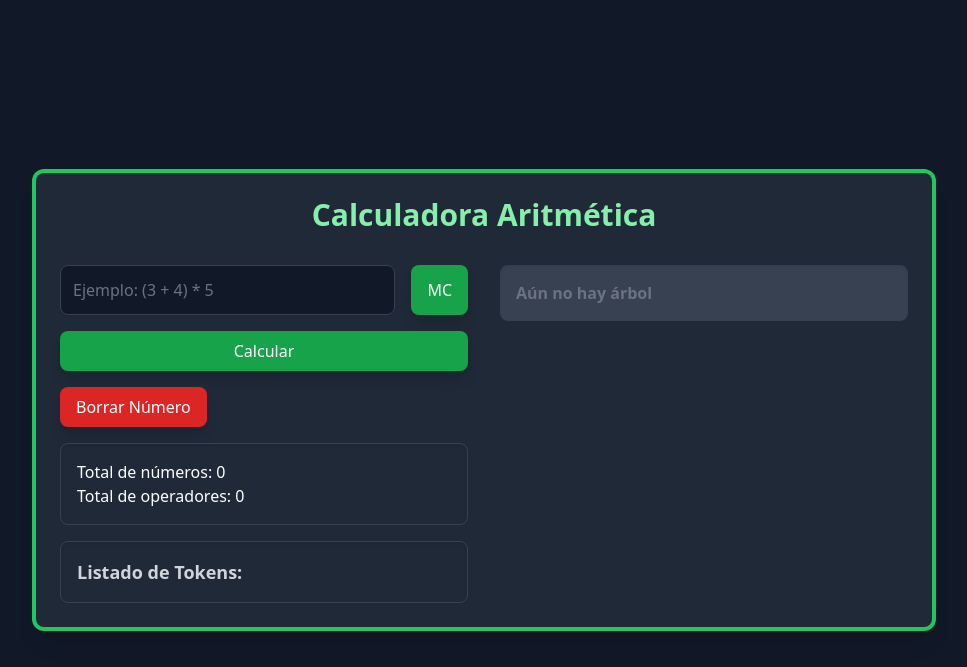
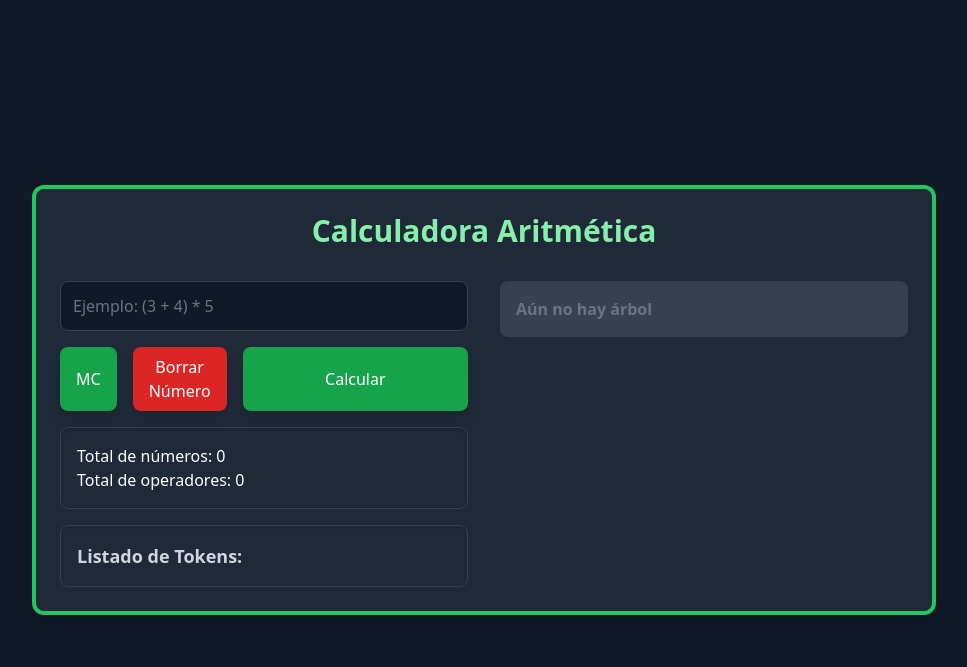
Before and after one commit to practpec/calculadora, a Flask app: page / in a window 1280 px wide. Shown: the top 667 px of the page, without its empty margins (156-1123 px from the left). Run offline with Flask 3, Linux system fonts and the light colour scheme; some libraries are stand-ins or nearby versions.

Commit message:
correcciones visuales

```diff
--- a/app/templates/index.html
+++ b/app/templates/index.html
@@ -18,7 +18,7 @@
                 <div class="flex-1">
                     <form method="POST" action="/" class="flex flex-col space-y-4">
                         <!-- Campo de entrada con "MC" para memoria -->
-                        <div class="flex space-x-4">
+
                             <input
                                 type="text"
                                 name="expresion"
@@ -28,6 +28,9 @@
                                 required
                                 class="p-3 border border-gray-700 bg-gray-900 rounded-lg shadow-sm focus:outline-none focus:ring focus:ring-green-300 placeholder-gray-500 text-white w-full"
                             >
+
+
+                        <div class="flex space-x-4">
                             <!-- Botón de memoria MC -->
                             <button
                                 type="button"
@@ -38,14 +41,25 @@
                             >
                                 MC
                             </button>
+                            <!-- Botón de borrado por caracter -->
+                            <button
+                                type="button"
+                                onclick="borrarNumero()"
+                                class="bg-red-600 text-white py-2 px-4 rounded-lg hover:bg-red-700 shadow-lg transition duration-300 ease-in-out transform hover:scale-105"
+                            >
+                                Borrar Número
+                            </button>
+                            <!-- Botón de calcular -->
+                            <button
+                                type="submit"
+                                class="bg-green-600 text-white py-2 px-4 rounded-lg hover:bg-green-700 shadow-lg transition duration-300 ease-in-out transform hover:scale-105 w-full"
+                            >
+                                Calcular
+                            </button>
+
                         </div>
 
-                        <button
-                            type="submit"
-                            class="bg-green-600 text-white py-2 px-4 rounded-lg hover:bg-green-700 shadow-lg transition duration-300 ease-in-out transform hover:scale-105 w-full"
-                        >
-                            Calcular
-                        </button>
+
                     </form>
 
                     <!-- Resultado de la expresión -->
@@ -55,16 +69,6 @@
                     </div>
                     {% endif %}
 
-                    <!-- Borrar último número -->
-                    <div class="mt-4">
-                        <button
-                            type="button"
-                            onclick="borrarNumero()"
-                            class="bg-red-600 text-white py-2 px-4 rounded-lg hover:bg-red-700 shadow-lg transition duration-300 ease-in-out transform hover:scale-105"
-                        >
-                            Borrar Número
-                        </button>
-                    </div>
 
                     <!-- Conteo de tokens -->
                     {% if total_numeros is not none and total_operadores is not none %}
```
Also changed, not shown: app/static/images/arbol.png.
